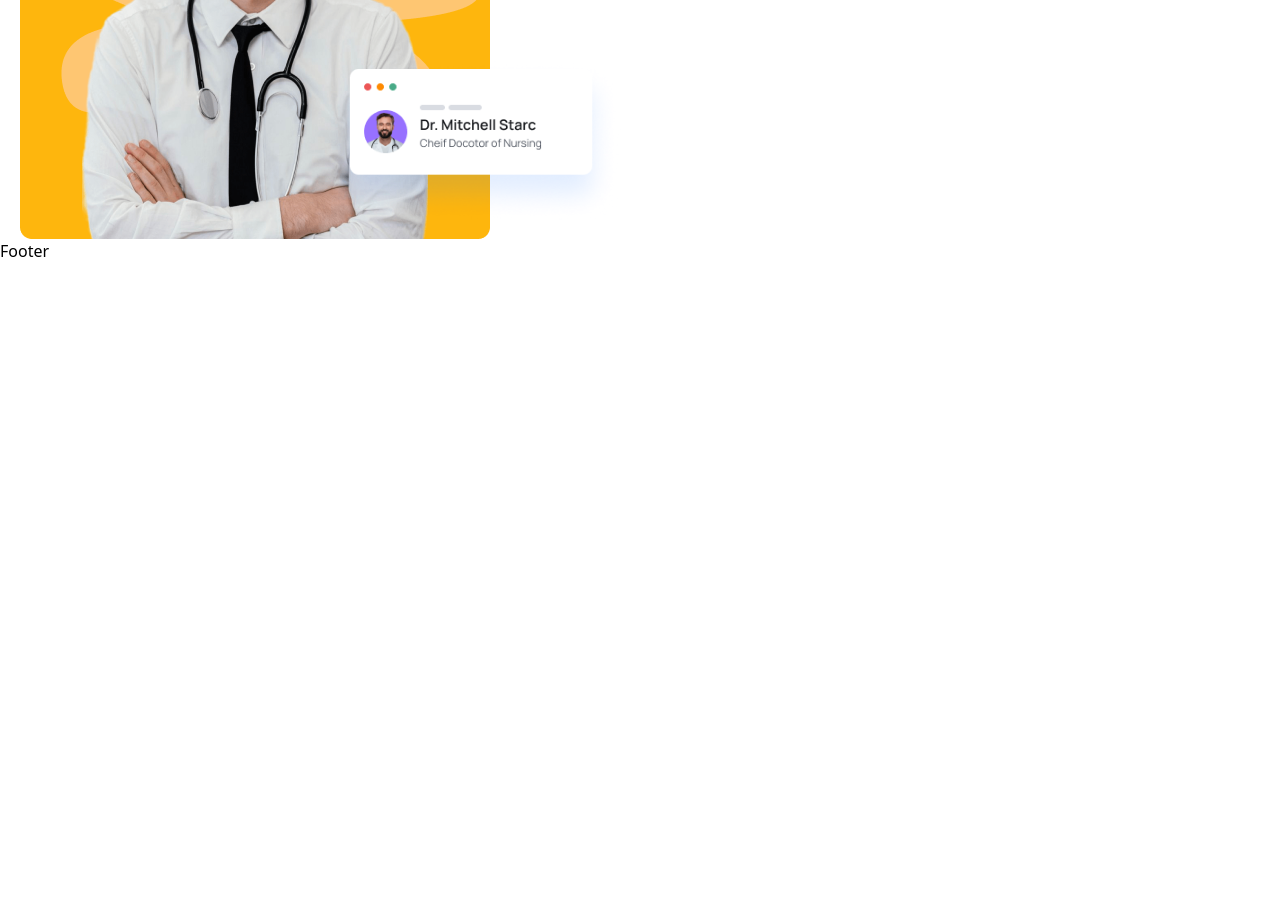
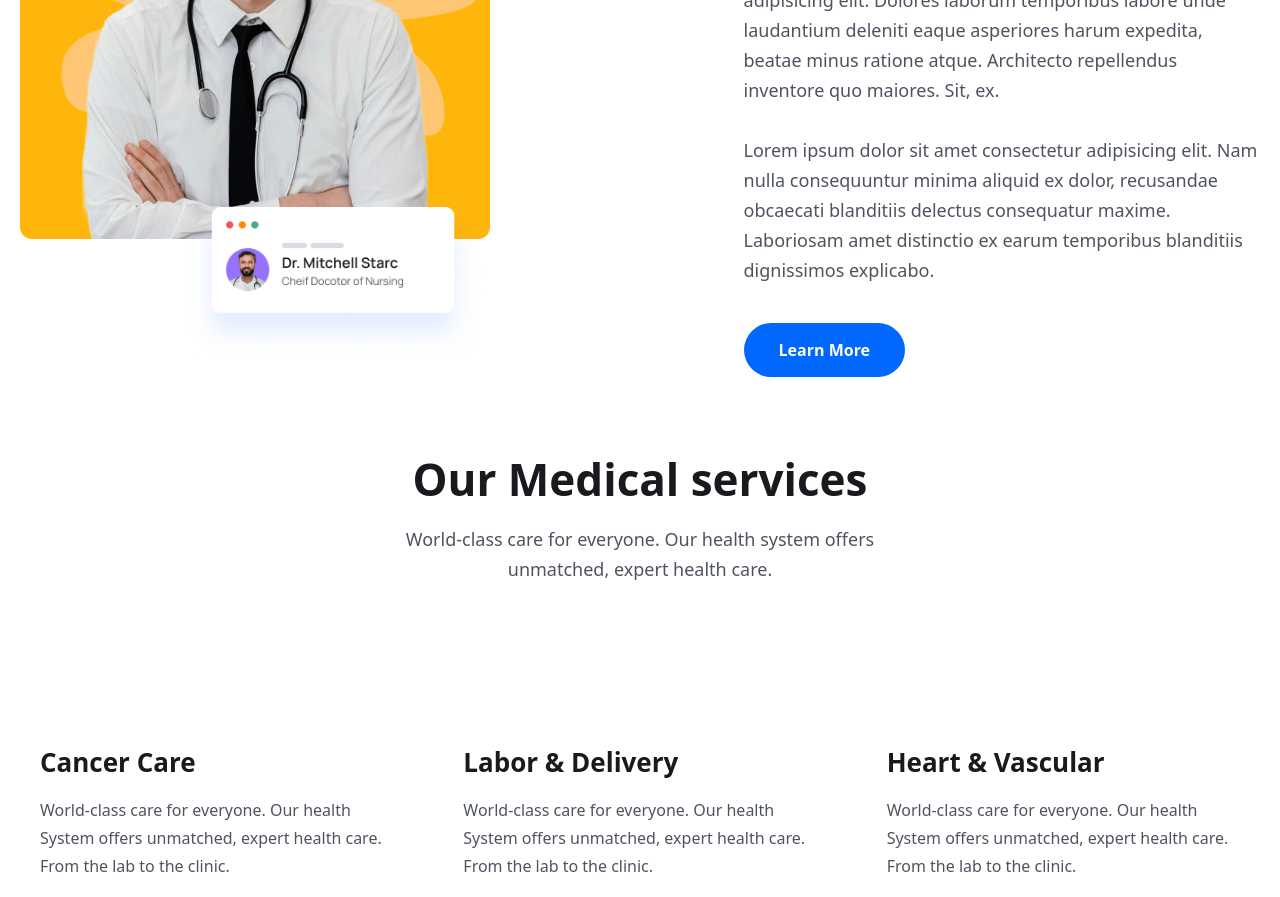
Before and after one commit to MentalStrange/Dental-Clinic, a React (Vite) app in the folder FrontEnd/: page / in a window 1280 px wide. Shown: the part 1900-2797 px from the top of the page. Before the commit the page ends 2163 px from the top, so only its background shows below. Built offline with nearby package versions, Linux system fonts and the light colour scheme; the HTML template or start-up script is replaced by a standard one.

Commit message:
continue working in home page

```diff
--- a/FrontEnd/package.json
+++ b/FrontEnd/package.json
@@ -29,6 +29,6 @@
     "eslint-plugin-react-refresh": "^0.4.3",
     "postcss": "^8.4.31",
     "tailwindcss": "^3.3.5",
-    "vite": "^4.4.5"
+    "vite": "^4.5.0"
   }
 }
--- /dev/null
+++ b/FrontEnd/src/assets/data/doctors.js
@@ -0,0 +1,36 @@
+import doctorImg01 from "../images/doctor-img01.png";
+import doctorImg02 from "../images/doctor-img02.png";
+import doctorImg03 from "../images/doctor-img03.png";
+
+export const doctors = [
+  {
+    id: "01",
+    name: "Dr. Alfaz Ahmed",
+    specialty: "Surgeon",
+    avgRating: 4.8,
+    totalRating: 272,
+    photo: doctorImg01,
+    totalPatients: 1500,
+    hospital: "Mount Adora Hospital, Sylhet.",
+  },
+  {
+    id: "02",
+    name: "Dr. Saleh Mahmud",
+    specialty: "Neurologist",
+    avgRating: 4.8,
+    totalRating: 272,
+    photo: doctorImg02,
+    totalPatients: 1500,
+    hospital: "Mount Adora Hospital, Sylhet.",
+  },
+  {
+    id: "03",
+    name: "Dr. Farid Uddin",
+    specialty: "Dermatologist",
+    avgRating: 4.8,
+    totalRating: 272,
+    photo: doctorImg03,
+    totalPatients: 1500,
+    hospital: "Mount Adora Hospital, Sylhet.",
+  },
+];
--- /dev/null
+++ b/FrontEnd/src/assets/data/services.js
@@ -0,0 +1,38 @@
+export const services = [
+  {
+    name: "Cancer Care",
+    desc: "World-class care for everyone. Our health System offers unmatched, expert health care. From the lab to the clinic.",
+    bgColor: "rgba(254, 182, 13, .2)",
+    textColor: "#FEB60D",
+  },
+  {
+    name: "Labor & Delivery",
+    desc: "World-class care for everyone. Our health System offers unmatched, expert health care. From the lab to the clinic.",
+    bgColor: "rgba(151, 113, 255, .2)",
+    textColor: "#9771FF",
+  },
+  {
+    name: "Heart & Vascular",
+    desc: "World-class care for everyone. Our health System offers unmatched, expert health care. From the lab to the clinic.",
+    bgColor: "rgba(1, 181, 197, .2)",
+    textColor: "#01B5C5",
+  },
+  {
+    name: "Mental Health",
+    desc: "World-class care for everyone. Our health System offers unmatched, expert health care. From the lab to the clinic.",
+    bgColor: "rgba(1, 181, 197, .2)",
+    textColor: "#01B5C5",
+  },
+  {
+    name: "Neurology",
+    desc: "World-class care for everyone. Our health System offers unmatched, expert health care. From the lab to the clinic.",
+    bgColor: "rgba(254, 182, 13, .2)",
+    textColor: "#FEB60D",
+  },
+  {
+    name: "Burn Treatment",
+    desc: "World-class care for everyone. Our health System offers unmatched, expert health care. From the lab to the clinic.",
+    bgColor: "rgba(151, 113, 255, .2)",
+    textColor: "#9771FF",
+  },
+];
--- a/FrontEnd/src/components/Header/header.jsx
+++ b/FrontEnd/src/components/Header/header.jsx
@@ -6,11 +6,11 @@ import { useEffect, useRef } from "react";
 const navLinks = [
   {
     path: "/",
-    display: "home",
+    display: "Home",
   },
   {
     path: "/doctors",
-    display: "find your doctor",
+    display: "Find a Doctor",
   },
   {
     path: "/services",
@@ -18,7 +18,7 @@ const navLinks = [
   },
   {
     path: "/contact",
-    display: "contact",
+    display: "Contact",
   },
 ];
 function Header() {
--- a/FrontEnd/src/components/about/about.jsx
+++ b/FrontEnd/src/components/about/about.jsx
@@ -1,5 +1,6 @@
 import aboutImg from "./../../assets/img/about.png";
 import aboutCard from "./../../assets/img/about-card.png";
+import { Link } from "react-router-dom";
 function About() {
   return (
     <>
@@ -12,6 +13,28 @@ function About() {
               <img src={aboutCard} alt="" />
             </div>
           </div>
+
+          {/* About Content */}
+          <div className="w-full lg:w-1/2 xl:w-[670px] order-1 lg:order-2">
+            <h2 className="heading">Proud to be one of the nations best</h2>
+            <p className="text__para">
+              For 30 years in a row, Egypt. News & world Report has recognized
+              us as one of the best publics clinic in the nation and #1 in
+              Toukh. Lorem ipsum dolor sit amet consectetur adipisicing elit.
+              Dolores laborum temporibus labore unde laudantium deleniti eaque
+              asperiores harum expedita, beatae minus ratione atque. Architecto
+              repellendus inventore quo maiores. Sit, ex.
+            </p>
+            <p className="text__para mt-[30px]">
+              Lorem ipsum dolor sit amet consectetur adipisicing elit. Nam nulla
+              consequuntur minima aliquid ex dolor, recusandae obcaecati
+              blanditiis delectus consequatur maxime. Laboriosam amet distinctio
+              ex earum temporibus blanditiis dignissimos explicabo.
+            </p>
+            <Link to={"/"}>
+              <button className="btn">Learn More</button>
+            </Link>
+          </div>
         </div>
       </div>
     </>
--- /dev/null
+++ b/FrontEnd/src/components/services/services.jsx
@@ -0,0 +1,19 @@
+function Services() {
+  return (
+    <>
+      <section>
+        <div className="container">
+          <div className="xl:w-[470px] mx-auto">
+            <h2 className="heading text-center">Our Medical services</h2>
+            <p className="text__para text-center">
+              World-class care for everyone. Our health system offers unmatched,
+              expert health care.
+            </p>
+          </div>
+        </div>
+      </section>
+    </>
+  );
+}
+
+export default Services;
--- /dev/null
+++ b/FrontEnd/src/components/services/servicesCard.jsx
@@ -0,0 +1,40 @@
+import { BiSolidRightArrow } from "react-icons/bi";
+import { Link } from "react-router-dom";
+
+/* eslint-disable react/prop-types */
+function ServicesCard({ item, index }) {
+  const { name, desc, bgColor, textColor } = item;
+  return (
+    <>
+      <div className="py-[30px] px-3 lg:px-5" key={index}>
+        <h2 className="text-[26px] leading-9 text-headingColor font-[700]">
+          {name}
+        </h2>
+        <p className="text-[16px] leading-7 font-[400] text-textColor mt-4">
+          {desc}
+        </p>
+
+        <div className="flex items-center justify-between mt-[30px]">
+          <Link
+            to={"/doctors"}
+            className="w-[44px] h-[44px] rounded-full border border-solid border-[#181A1E]  flex items-center justify-center group hover:bg-primaryColor hover:border-none"
+          >
+            <BiSolidRightArrow className="group-hover:text-white w-6 h-5" />
+          </Link>
+          <span
+            className="w-[44px] h-[44px] flex items-center justify-center text-[18px] leading-[30px] font-[600]"
+            style={{
+              background: `${bgColor}`,
+              color: `${textColor}`,
+              borderRadius: "6px 0 0 6px",
+            }}
+          >
+            {index + 1}
+          </span>
+        </div>
+      </div>
+    </>
+  );
+}
+
+export default ServicesCard;
--- /dev/null
+++ b/FrontEnd/src/components/services/servicesList.jsx
@@ -0,0 +1,15 @@
+import { services } from "./../../assets/data/services.js";
+import ServicesCard from "./servicesCard";
+function ServicesList() {
+  return (
+    <>
+      <div className="grid grid-cols-1 md:grid-cols-2 lg:grid-cols-3 gap-5 lg:gap-[30px] mt-[30px] lg:mt-[55px] ">
+        {services.map((item, index) => {
+          return <ServicesCard item={item} index={index} key={index} />;
+        })}
+      </div>
+    </>
+  );
+}
+
+export default ServicesList;
--- a/FrontEnd/src/pages/home.jsx
+++ b/FrontEnd/src/pages/home.jsx
@@ -5,8 +5,11 @@ import heroImg3 from "./../assets/img/hero-img03.png";
 import icon01 from "./../assets/img/icon01.png";
 import icon02 from "./../assets/img/icon02.png";
 import icon03 from "./../assets/img/icon03.png";
+import featureImg from "./../assets/img/feature-img.png";
 import { BiSolidRightArrow } from "react-icons/bi";
 import About from "../components/about/about";
+import Services from "../components/services/services";
+import ServicesList from "../components/services/servicesList";
 function Home() {
   return (
     <>
@@ -152,9 +155,48 @@ function Home() {
           </div>
         </section>
 
-        {/* ============ start about section */}
+        {/* ============ start about section =============*/}
         <About />
-        {/* ============ end about section */}
+        {/* ============ end about section ===============*/}
+
+        {/* =========== start service ==============*/}
+        <div className="container">
+          <Services />
+          <ServicesList />
+        </div>
+        {/* =========== end service ==============*/}
+
+        {/* =========== feature ================= */}
+        <section>
+          <div className="container">
+            <div className="flex items-center justify-between flex-col lg:flex-row">
+              {/* =========== feature content ========= */}
+              <div className="xl:w-[670px]">
+                <h2 className="heading">Get Virtual treatment</h2>
+                <ul className="pl-4">
+                  <li className="text__para">
+                    1. Schedule the appointment directly
+                  </li>
+                  <li className="text__para">
+                    2. Search for your physician here, and contact their office.
+                  </li>
+                  <li className="text__para">
+                    3. View Our physician who are accepting new patients.
+                  </li>
+                </ul>
+                <Link to={"/"}>
+                  <button className="btn">Learn More</button>
+                </Link>
+              </div>
+              {/* =========== feature img =========== */}
+              <div className="relative z-10 xl:w-[770px] flex justify-center lg:justify-end mt-[50px] lg:mt-0 ">
+                <img src={featureImg} className="w-3/4" alt="" />
+                <div className="w-[150px] lg:w-[248px] bg-white absolute bottom-[50px] left-0 md:bottom-[100px] "></div>
+              </div>
+            </div>
+          </div>
+        </section>
+        {/* =========== feature ================= */}
       </>
     </>
   );
```
Also changed, not shown: FrontEnd/src/assets/img/feature-img.png (added), 1 other file (tests, documents, lock files or other folders).
